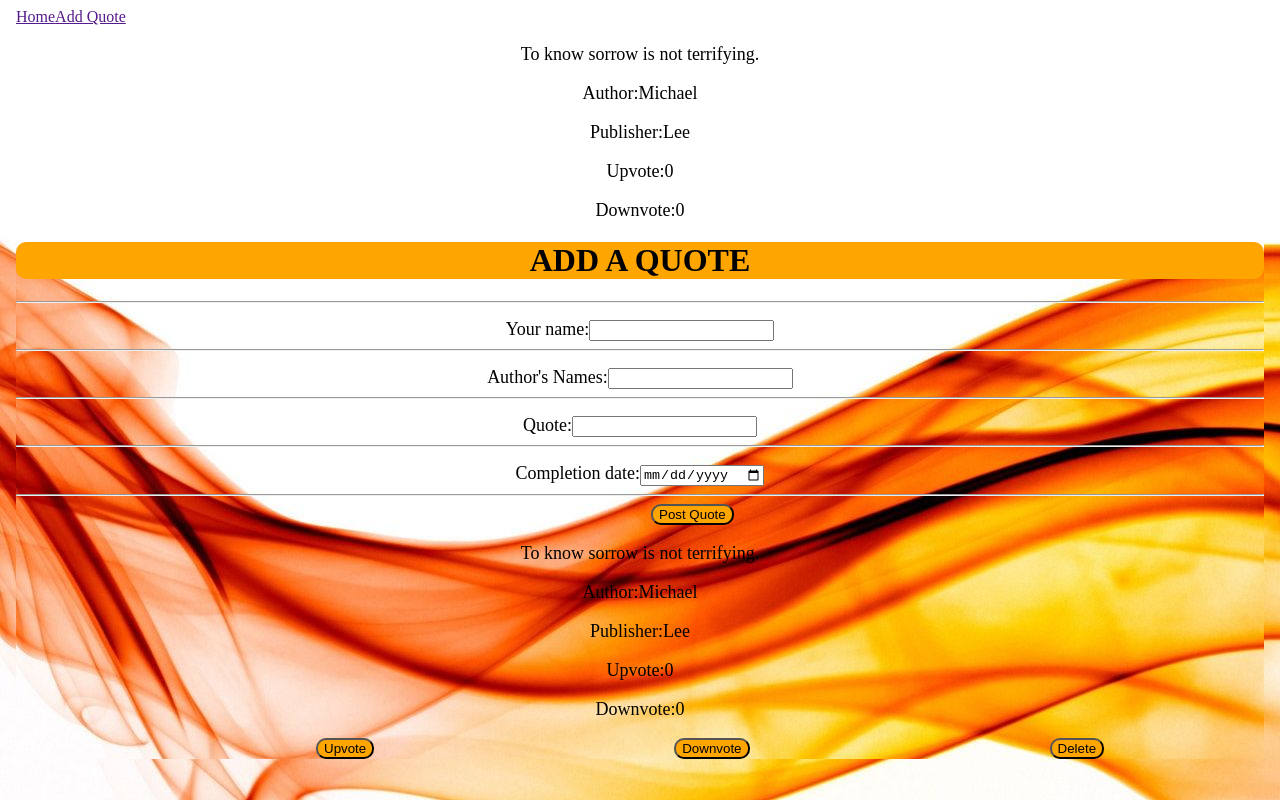
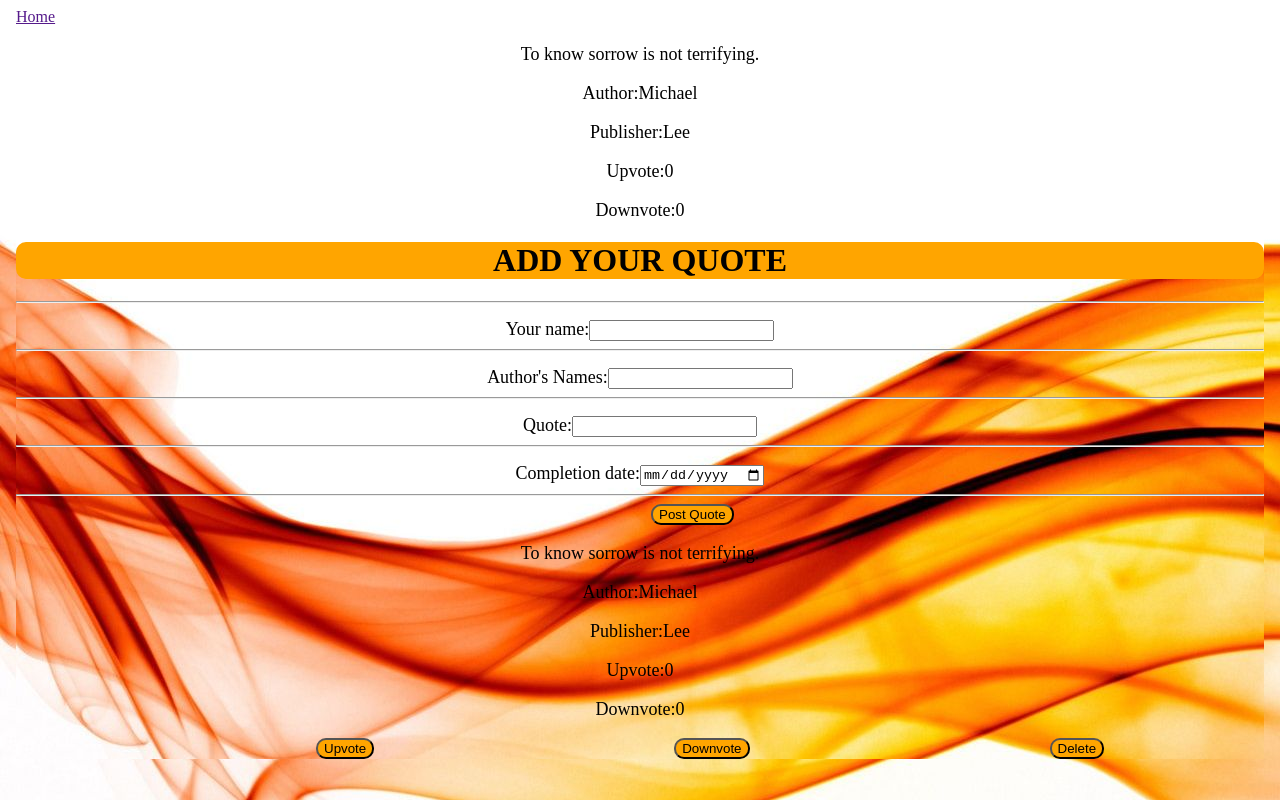
Before and after one commit to Mohamedlee27/IP, an Angular app in the folder IP/: page / in a window 1280 px wide. Built offline with nearby package versions, Linux system fonts and the light colour scheme.

Commit message:
made final few changes

```diff
--- a/IP/src/app/form/form.component.html
+++ b/IP/src/app/form/form.component.html
@@ -1,5 +1,5 @@
 <form class="body" (ngSubmit)="onSubmit()">
-    <h1 class="header">ADD A QUOTE</h1>
+    <h1 class="header">ADD YOUR QUOTE</h1>
 <hr>
      <div class="field">
      <label for="title">Your name:</label>
--- a/IP/src/app/quote/quote.component.html
+++ b/IP/src/app/quote/quote.component.html
@@ -3,7 +3,6 @@
         <div class="row">
             <div class="topnav">
                 <a id="Home" href="">Home</a>
-                <a id=""href="">Add Quote</a>
               </div>
               <div *ngFor="let quote of quotes">
                 <app-details [quote]="quote"></app-details>
```
